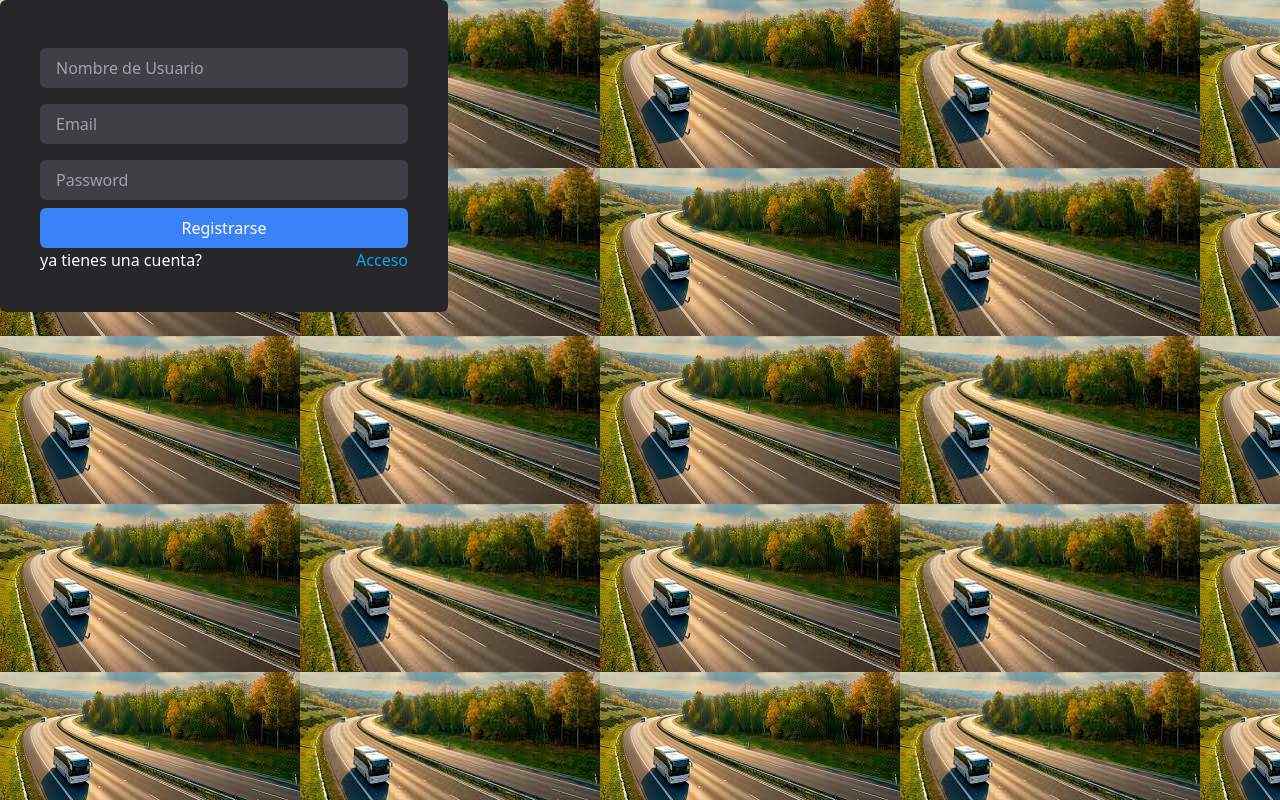
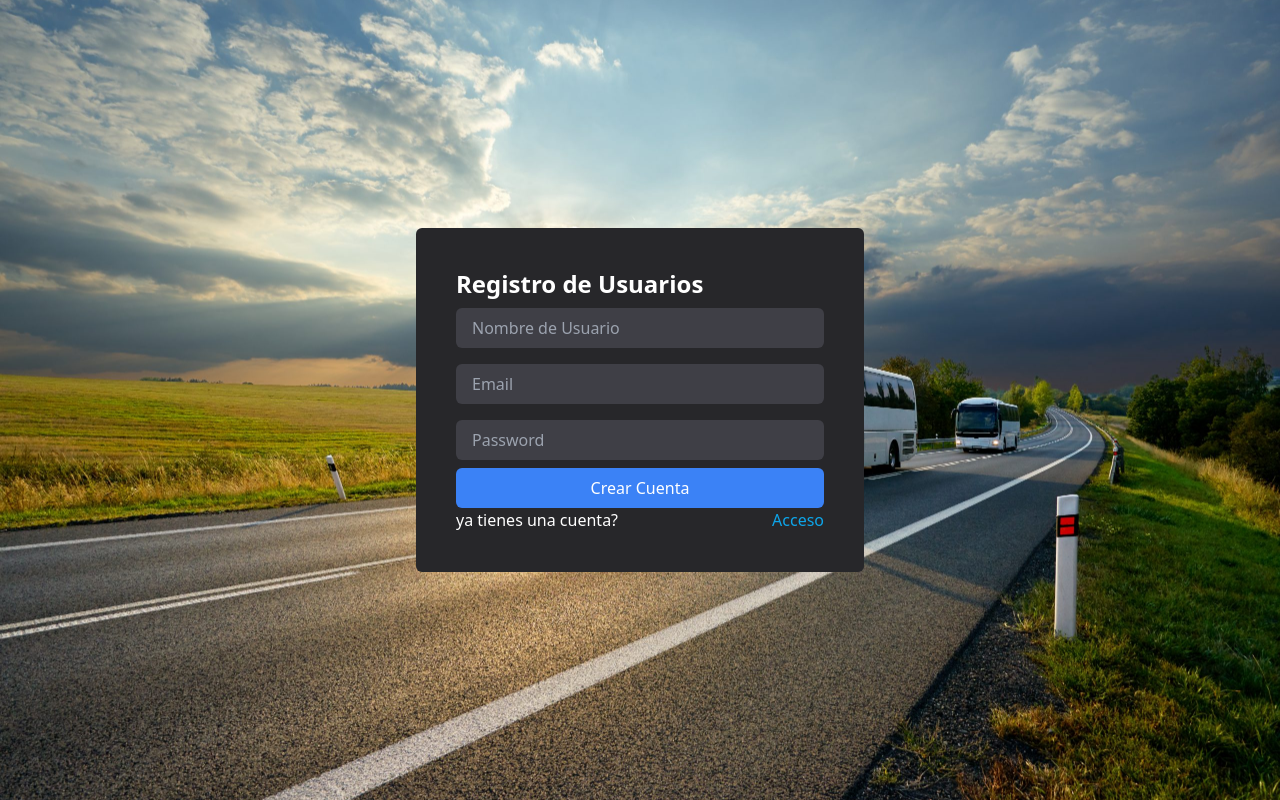
Before and after one commit to AdrianC89/Proyecto-Venta-Pasajes, a React (Vite) app in the folder React-Pasajes/venta-pasajes/: page /register in a window 1280 px wide. Built offline with nearby package versions, Linux system fonts and the light colour scheme.

Commit message:
detalles login y register

```diff
--- a/React-Pasajes/venta-pasajes/index.html
+++ b/React-Pasajes/venta-pasajes/index.html
@@ -6,7 +6,7 @@
     <meta name="viewport" content="width=device-width, initial-scale=1.0" />
     <title>VIAJES</title>
   </head>
-  <body>
+  <body class="min-h-screen flex items-center justify-center">
     <div id="root"></div>
     <script type="module" src="/src/main.jsx"></script>
   </body>
--- a/React-Pasajes/venta-pasajes/src/index.css
+++ b/React-Pasajes/venta-pasajes/src/index.css
@@ -5,5 +5,8 @@
 body {
   background: #202020;
   color: white;
-  background-image: url('../bus.jpeg');
+  background-image: url('../bus.jpg');
+  background-size: cover;
+  background-position: center;
+  background-repeat: no-repeat;
 }
--- a/React-Pasajes/venta-pasajes/src/pages/LoginPage.jsx
+++ b/React-Pasajes/venta-pasajes/src/pages/LoginPage.jsx
@@ -20,7 +20,7 @@ function LoginPage() {
                     </div>
                 ))
             }
-                <h1 className="text-2xl font-bold">Login</h1>
+                <h1 className="text-2xl font-bold">Iniciar Sesión</h1>
             <form onSubmit={onSubmit}>
                 <input
                     type="email"
@@ -43,7 +43,7 @@ function LoginPage() {
                 <button
                     type="submit"
                     className="bg-blue-500 text-white px-4 py-2 rounded-md w-full">
-                    Login
+                    Iniciar Sesión
                 </button>
             </form>
             <p className="flex gap-x-2 justify-between">
--- a/React-Pasajes/venta-pasajes/src/pages/RegisterPage.jsx
+++ b/React-Pasajes/venta-pasajes/src/pages/RegisterPage.jsx
@@ -18,6 +18,7 @@ function RegisterPage() {
     });
 
     return (
+        <div className="flex h-[calc(100vh-100px)] items-center justify-center">
         <div className="bg-zinc-800 max-w-md p-10 rounded-md">
             {
                 registerErrors.map((error, i) => (
@@ -26,6 +27,7 @@ function RegisterPage() {
                     </div>
                 ))
             }
+            <h1 className="text-2xl font-bold">Registro de Usuarios</h1>
             <form onSubmit={onSubmit}>
                 <input
                     type="text"
@@ -57,13 +59,14 @@ function RegisterPage() {
                 <button
                     type="submit"
                     className="bg-blue-500 text-white px-4 py-2 rounded-md w-full">
-                    Registrarse
+                    Crear Cuenta
                 </button>
             </form>
             <p className="flex gap-x-2 justify-between">
                 ya tienes una cuenta? <Link to = "/login" className="text-sky-500">Acceso</Link>
             </p>
         </div>
+        </div>
     );
 }
 
```
Also changed, not shown: React-Pasajes/venta-pasajes/bus.jpeg (deleted), React-Pasajes/venta-pasajes/bus.jpg (added).
